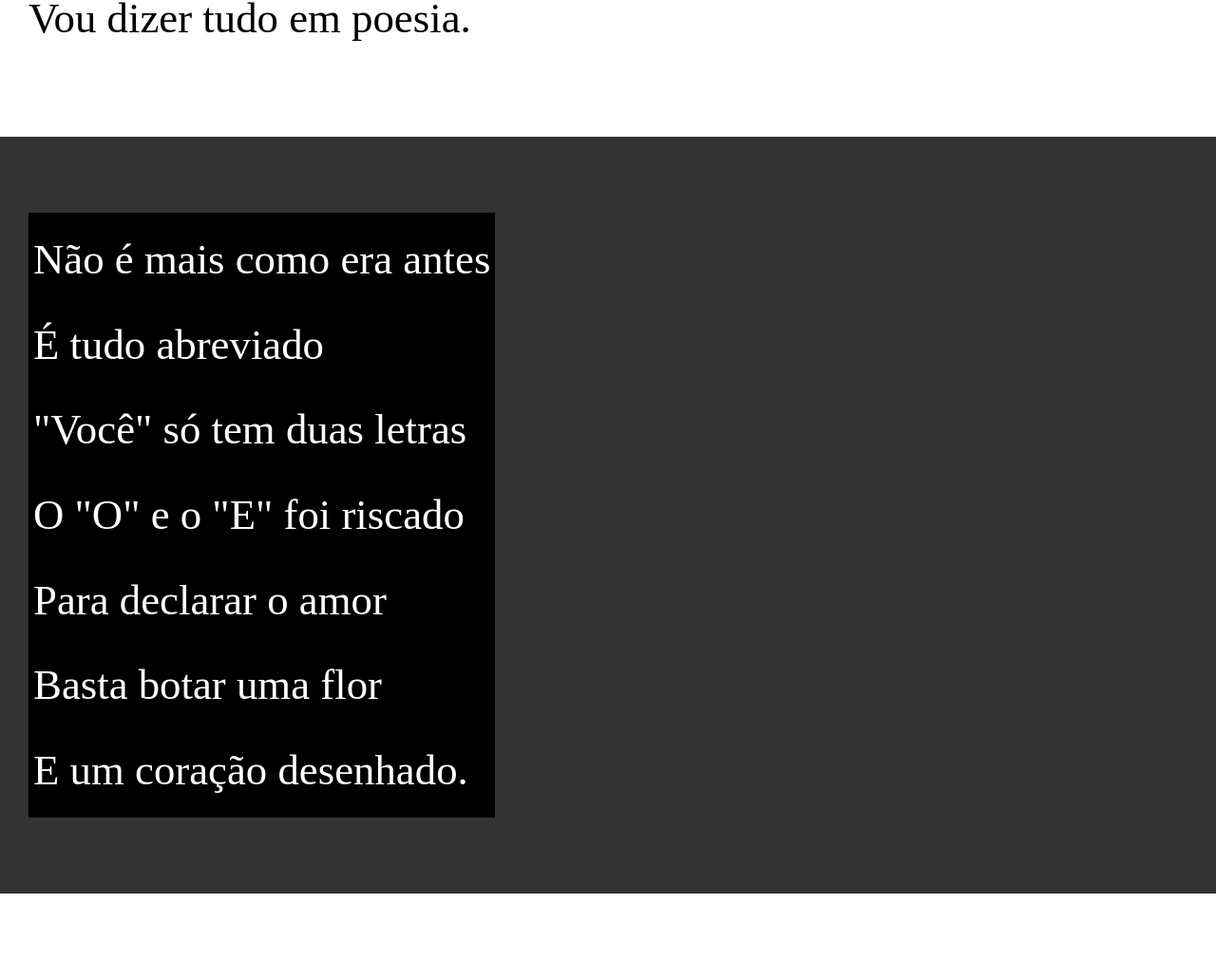
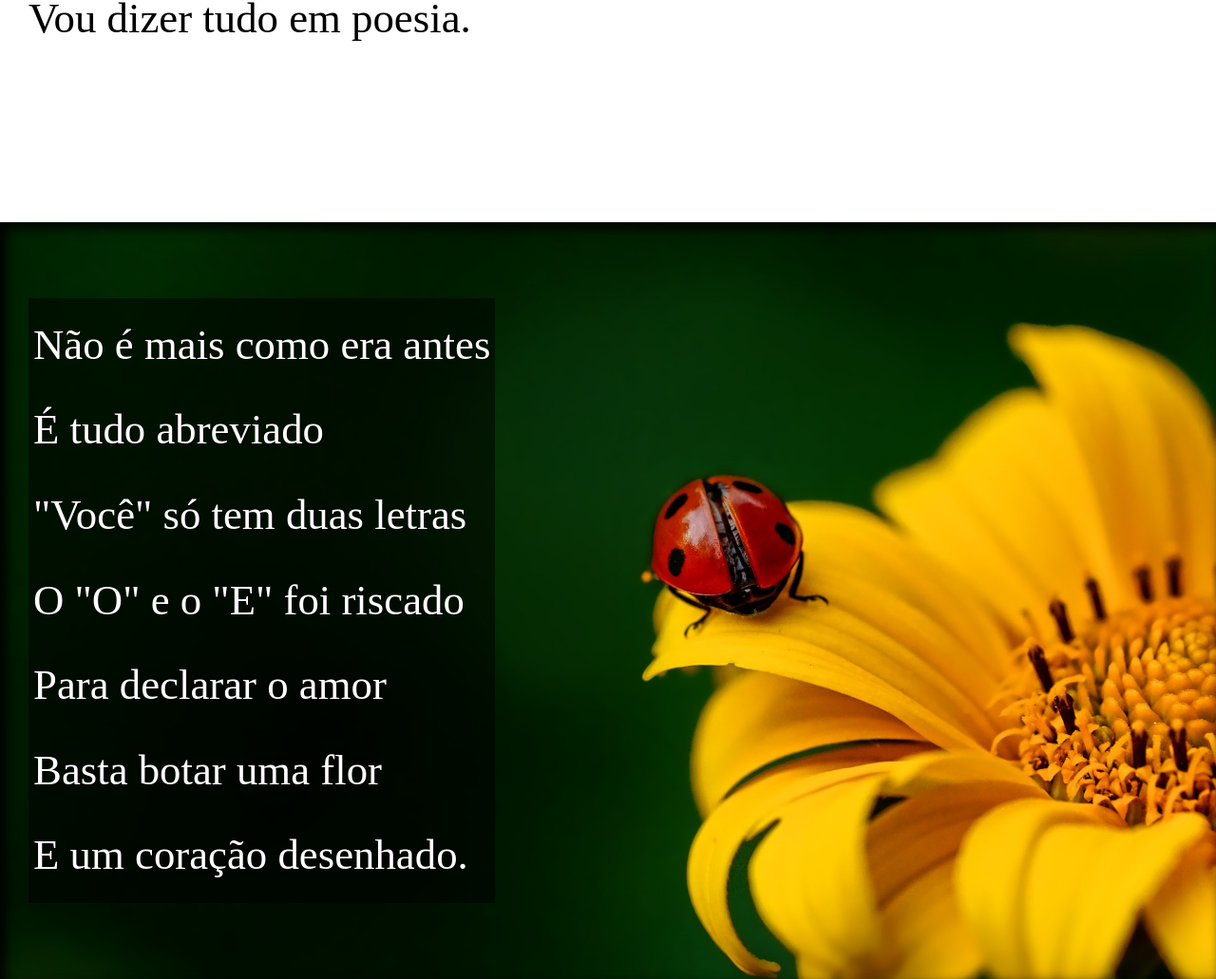
Before and after one commit to leandro-r-carvalho/Desafio012, a plain HTML site: page index.html in a window 1280 px wide. Shown: the part 908-1939 px from the top of the page at 95% size. Drawn offline with Linux system fonts and the light colour scheme.

Commit message:
Finalizando o projeto

```diff
--- a/estilo/style.css
+++ b/estilo/style.css
@@ -56,6 +56,10 @@ section {
     font-size: 3.5vw;
 }
 
+section > p {
+    padding-bottom: 2em;
+}
+
 section.normal {
     background-color: white;
     color: black;
@@ -64,13 +68,25 @@ section.normal {
 section.imagem {
     background-color: rgb(51, 51, 51);
     color: white;
+    box-shadow: inset 6px 6px 13px 0px black;
+    background-size: cover;
+    background-attachment: fixed;
 }
 
 section.imagem > p {
     display: inline-block;
     padding: 5px;
-    background-color: rgba(0,0,0,253);
+    background-color: rgba(0, 0, 0, 0.514);
+    text-shadow: 1px 1px 0px black;
+}
 
+section#img01 {
+    background-image: url('../imagens/background001.jpg');
+    background-position: right center;
+}
+
+section#img02 {
+    background-image: url('../imagens/background002.jpg');
 }
 
 footer {
--- a/index.html
+++ b/index.html
@@ -26,7 +26,7 @@
         </p>
     </section>
 
-    <section class="imagem">
+    <section class="imagem" id="img01">
         <p>
             Não é mais como era antes <br>
             É tudo abreviado <br>
@@ -60,7 +60,7 @@
         </p>
     </section>
 
-    <section class="imagem">
+    <section class="imagem" id="img02">
         <p>
             Tenho saudade das cartas <br>
             Escritas com a própria mão <br>
```
